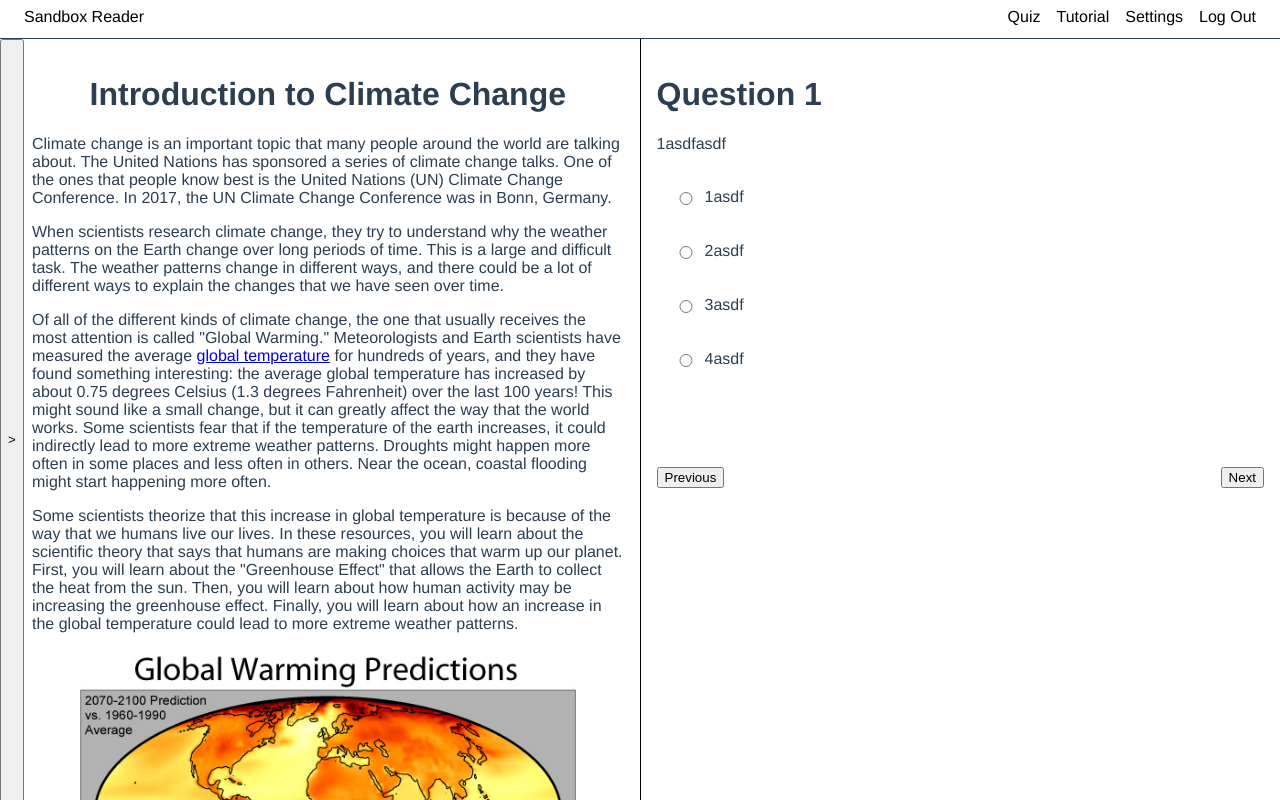
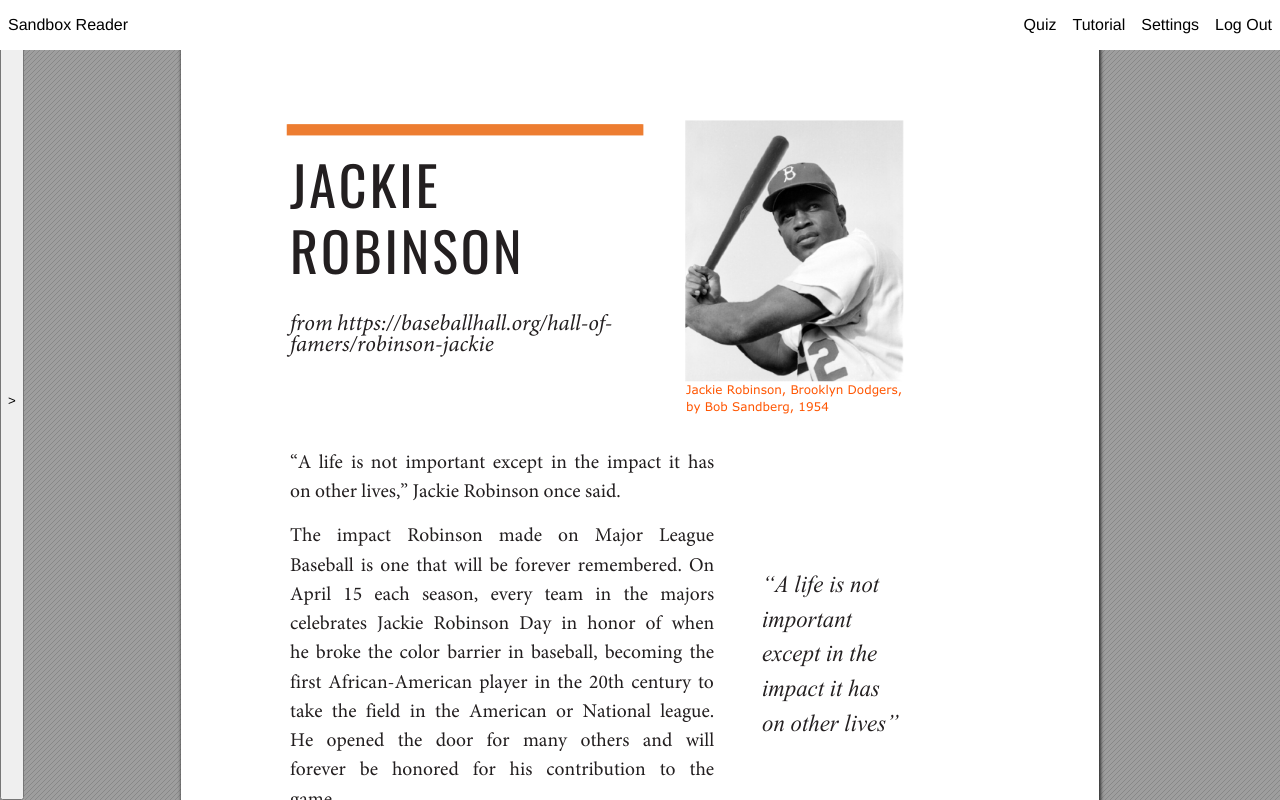
Before and after one commit to RedForestAI/RedForest, a Vue app: page /notebook in a window 1280 px wide. Both pictures are taken after a click on the button "Quiz". Shown: the top 800 px of the page. Built offline with nearby package versions, Linux system fonts and the light colour scheme.

Commit message:
feat(pdf): first stab at making content be an actual PDF-converted HTML file.

```diff
--- a/src/components/AppHeader.vue
+++ b/src/components/AppHeader.vue
@@ -10,7 +10,7 @@
     <div id="right_nav">
       <nav>
         <ul>
-          <li><button>Quiz</button></li>
+          <li><button v-on:click="configurationStore.toggleQuiz()">Quiz</button></li>
           <li><router-link to="/">Tutorial</router-link></li>
           <li><router-link to="/">Settings</router-link></li>
           <li><router-link to="/">Log Out</router-link></li>
@@ -21,11 +21,26 @@
 
 </template>
 
+<script lang="ts">
+import { defineComponent } from 'vue'
+import { useConfigurationStore } from '@/store/ConfigurationStore'
+import { mapStores } from 'pinia'
+
+export default defineComponent({
+  computed: {
+    ...mapStores(useConfigurationStore)
+  }
+})
+</script>
+
 <style>
 header {
-  border-bottom: 1px solid;
-  padding: .5rem 1rem;
-  padding-bottom: 30px;
+  position: absolute;
+  padding-top: 1em;
+  padding-bottom: 1em;
+  background-color: #FFFFFF;
+  width: 100%;
+  z-index: 30;
 }
 
 #left_nav {
--- a/src/components/PageContent.vue
+++ b/src/components/PageContent.vue
@@ -1,7 +1,7 @@
 <template>
-  <div id="page-container">
+  <div id="sandcastle-page-container">
     <div id="sidebar-container">
-      <div id="sidebar" v-if="displaySidebar == true" :class="{ expanded: displaySidebar }">
+      <div id="reader-sidebar" v-if="displaySidebar == true" :class="{ expanded: displaySidebar }">
         <h1>Table of Contents</h1>
         <table id="page-table">
           <tr v-for="page in pageContentStore.contentPages" :key="page.title">
@@ -50,23 +50,40 @@
   max-height: 100%;
 }
 
-#page-container{
+#sandcastle-page-container{
   display: flex;
   flex-direction: row;
   flex-wrap: wrap;
   width: 100%;
 }
+
 #sidebar-container {
   align-items: stretch;
+  z-index: 15;
 }
-#sidebar {
+#reader-sidebar {
+  position: absolute;
+}
+.expanded {
+  width: 400px;
+  height: 100%;
+  background-color: #FFFFFF;
+}
+
+.expanded_button {
+  left: 400px;
+}
+.sidebar-button {
+  height: 100%;
   position: absolute;
   z-index: 15;
 }
+
 #html-container {
   flex: 80%;
   padding: 1em;
   padding-left: 2em;
+  z-index: 0;
 }
 #page-buttons {
   bottom: 0px;
@@ -87,20 +104,6 @@
   padding-bottom: 0.5em;
 }
 
-.expanded {
-  background: none no-repeat scroll 0 0 #fff;
-  width: 400px;
-  height: 100%;
-}
-.expanded_button {
-  left: 400px;
-}
-
-.sidebar-button {
-  height: 100%;
-  position: absolute;
-  z-index: 15;
-}
 .load-html {
   overflow: auto;
 }
--- a/src/components/QuizContent.vue
+++ b/src/components/QuizContent.vue
@@ -23,13 +23,8 @@
 import { mapStores } from 'pinia'
 
 export default defineComponent({
-  data() {
-    return {
-      questions: [{message: "Integer pellentesque, dolor id tincidunt pharetra, eros risus ornare erat, auctor feugiat elit odio eu lorem. Nam ullamcorper rutrum laoreet."}, {message: "Integer pellentesque, dolor id tincidunt pharetra, eros risus ornare erat, auctor feugiat elit odio eu lorem. Nam ullamcorper rutrum laoreet."}, {message: "Integer pellentesque, dolor id tincidunt pharetra, eros risus ornare erat, auctor feugiat elit odio eu lorem. Nam ullamcorper rutrum laoreet."}, {message: "Integer pellentesque, dolor id tincidunt pharetra, eros risus ornare erat, auctor feugiat elit odio eu lorem. Nam ullamcorper rutrum laoreet."}]
-    }
-  },
   computed: {
-    ...mapStores(useQuizContentStore) // reference: pageContentStore
+    ...mapStores(useQuizContentStore) // reference: quizContentStore
   }
 })
 </script>
--- /dev/null
+++ b/src/store/ConfigurationStore.ts
@@ -0,0 +1,19 @@
+import { defineStore } from 'pinia'
+
+type ConfigurationDetails = {
+    quizHidden: boolean
+}
+
+export const useConfigurationStore = defineStore('configuration', {
+    state: () => {
+        return {
+            quizHidden: true
+        } as ConfigurationDetails
+    },
+    actions: {
+        toggleQuiz() {
+            this.quizHidden = !this.quizHidden
+            console.log("QuizHidden: " + this.quizHidden)
+        },
+    }
+})
--- a/src/store/MainStore.ts
+++ b/src/store/MainStore.ts
@@ -10,7 +10,8 @@
 
       // Initialize the page content store
       const pageContent = usePageContentStore()
-      pageContent.loadContent("/content/climate_change/meta.json")
+      // pageContent.loadContent("/content/climate_change/meta.json")
+      pageContent.loadContent("/content/sandbox_content/meta.json")
 
       // Initialize the quiz content store
       const quizContent = useQuizContentStore()
--- a/src/store/PageContentStore.ts
+++ b/src/store/PageContentStore.ts
@@ -24,7 +24,6 @@
   },
   getters: {
     getCurrentPageFilepath(state): string {
-      // console.log(state.contentPages)
       return state.contentPages[state.currentPageID].path
     },
     getCurrentPageHtml(state): string {
@@ -45,21 +44,18 @@
       fetch(contentPath)
         .then((res) => res.json())
         .then((data) => {
-          // console.log(data)
           this.contentPages = data.content
           this.currentPageID = 0
           this.loadPage()
         });
     },
     prevPage () {
-      // console.log("prev")
       if (this.currentPageID > 0) {
         this.currentPageID -= 1
         this.loadPage()
       }
     },
     nextPage () {
-      // console.log("next, len => " + this.contentPages.length)
       if (this.currentPageID < this.contentPages.length - 1){
         this.currentPageID += 1
         this.loadPage()
--- a/src/views/NotebookView.vue
+++ b/src/views/NotebookView.vue
@@ -1,10 +1,10 @@
 <template>
   <main>
     <div class="container">
-      <div class="column border-place">
+      <div>
         <PageContent/>
       </div>
-      <div class="column">
+      <div :class="[configurationStore.quizHidden ? 'hidden-quiz' : 'right-side-panel']">
         <QuizContent/>
       </div>
     </div>
@@ -14,34 +14,30 @@
 <script>
 import PageContent from '@/components/PageContent.vue'
 import QuizContent from '@/components/QuizContent.vue'
+import { useConfigurationStore } from '@/store/ConfigurationStore'
+import { mapStores } from 'pinia'
+
 export default {
   components: {
     PageContent,
     QuizContent
+  },
+  computed: {
+    ...mapStores(useConfigurationStore) // reference: configurationStore
   }
 }
 </script>
 
 <style>
-@media (min-width: 48em ) {
-  .border-place {
-    border-right: 1px solid black;
-  }
-  .column {
-    flex: 48%;
-  }
-  .container {
-    display: flex;
-    flex-direction: row;
-    flex-wrap: wrap;
-    width: 100%;
-  }
+.container {
+  display: flex;
+  flex-direction: row;
+  flex-wrap: wrap;
+  width: 100%;
 }
-@media (max-width: 48em ) {
-  .border-place {
-    border-bottom: 1px solid black;
-    padding-bottom: 1em;
-  }
+
+.hidden-quiz {
+  display: none;
 }
 
 </style>
--- a/tsconfig.json
+++ b/tsconfig.json
@@ -35,8 +35,10 @@
     "src/**/*.tsx",
     "src/**/*.vue",
     "tests/**/*.ts",
-    "tests/**/*.tsx"
-, "src/plugins/AOIPlugin.js", "src/plugins/AOIPlugin.js"  ],
+    "tests/**/*.tsx",
+    "src/plugins/AOIPlugin.js",
+    "src/plugins/AOIPlugin.js"
+  ],
   "exclude": [
     "node_modules"
   ]
```
Also changed, not shown: src/plugins/AOIPlugin.js.
